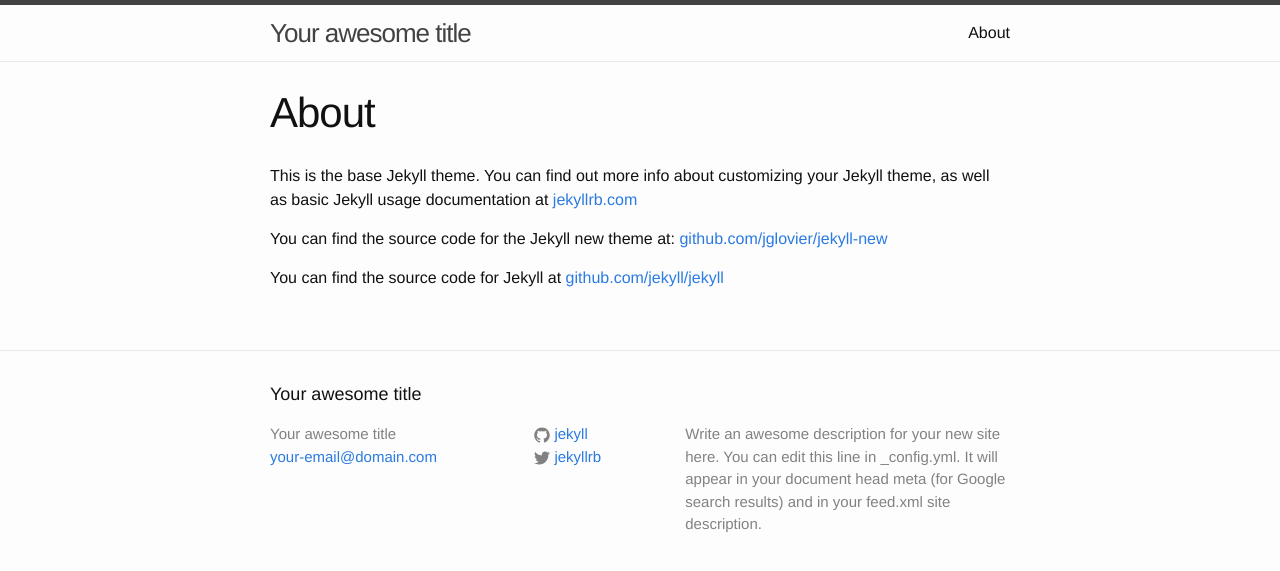
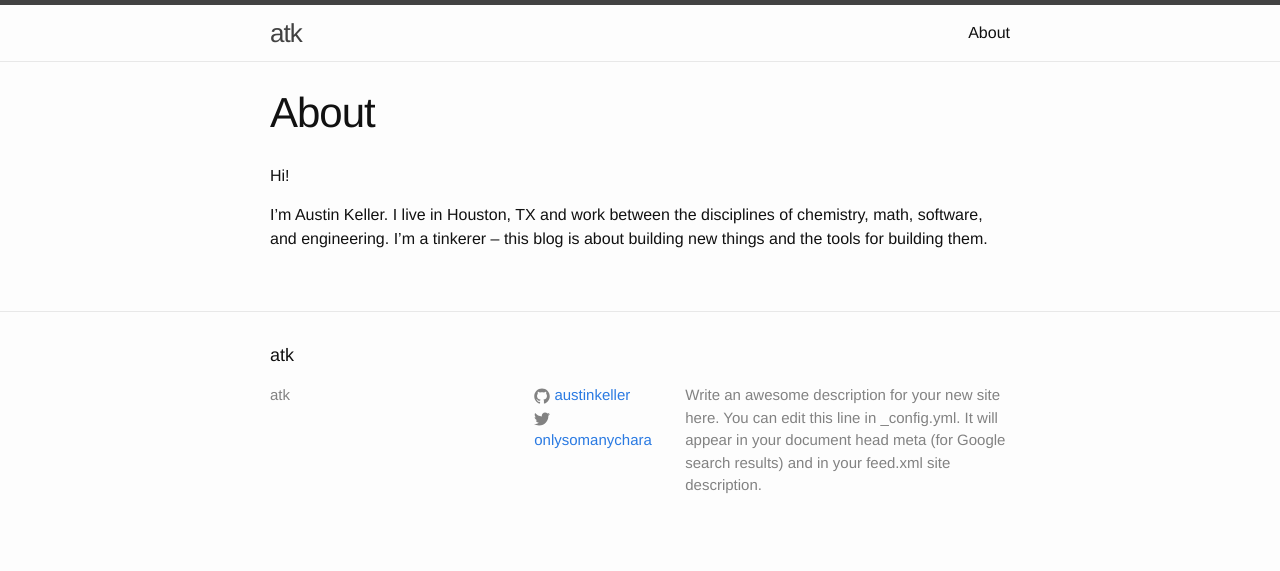
Before and after one commit to austinkeller/austinkeller.github.io, a Jekyll site: the page built from about.md, in a window 1280 px wide. Shown: the top 571 px of the page. Built offline with Jekyll 4.4.1, drawn with Linux system fonts in a browser that asks for light colours.

Commit message:
Updated about page. Added CNAME file

```diff
--- /dev/null
+++ b/CNAME
@@ -0,0 +1 @@
+austinkeller.com
--- a/_config.yml
+++ b/_config.yml
@@ -1,14 +1,14 @@
 # Site settings
-title: Your awesome title
-email: your-email@domain.com
+title: atk
+#email: your-email@domain.com
 description: > # this means to ignore newlines until "baseurl:"
   Write an awesome description for your new site here. You can edit this
   line in _config.yml. It will appear in your document head meta (for
   Google search results) and in your feed.xml site description.
 baseurl: "" # the subpath of your site, e.g. /blog/
-url: "http://yourdomain.com" # the base hostname & protocol for your site
-twitter_username: jekyllrb
-github_username:  jekyll
+url: "http://austinkeller.com" # the base hostname & protocol for your site
+twitter_username: onlysomanychara
+github_username:  austinkeller
 
 # Build settings
 markdown: kramdown
--- a/about.md
+++ b/about.md
@@ -4,8 +4,6 @@ title: About
 permalink: /about/
 ---
 
-This is the base Jekyll theme. You can find out more info about customizing your Jekyll theme, as well as basic Jekyll usage documentation at [jekyllrb.com](http://jekyllrb.com/)
+Hi!
 
-You can find the source code for the Jekyll new theme at: [github.com/jglovier/jekyll-new](https://github.com/jglovier/jekyll-new)
-
-You can find the source code for Jekyll at [github.com/jekyll/jekyll](https://github.com/jekyll/jekyll)
+I'm Austin Keller. I live in Houston, TX and work between the disciplines of chemistry, math, software, and engineering. I’m a tinkerer – this blog is about building new things and the tools for building them.
```
Also changed, not shown: 1 other file.
